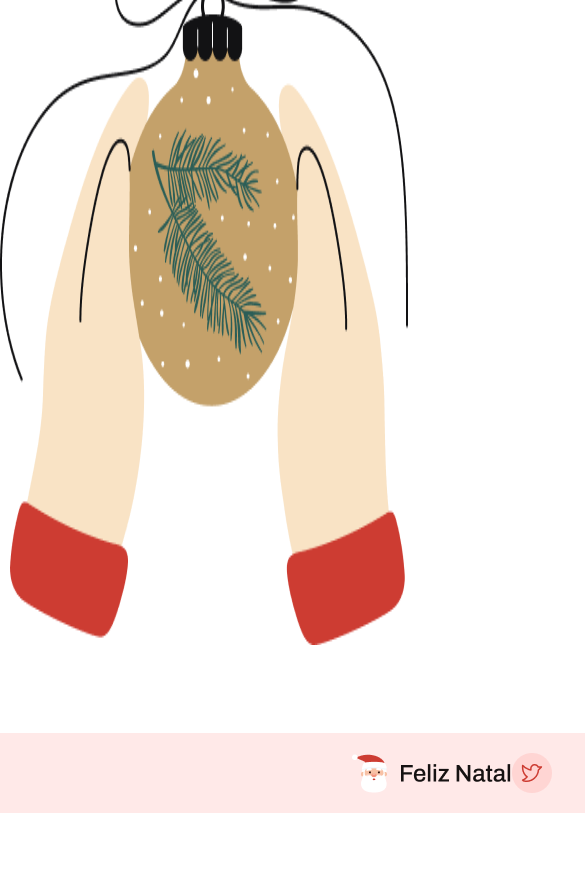
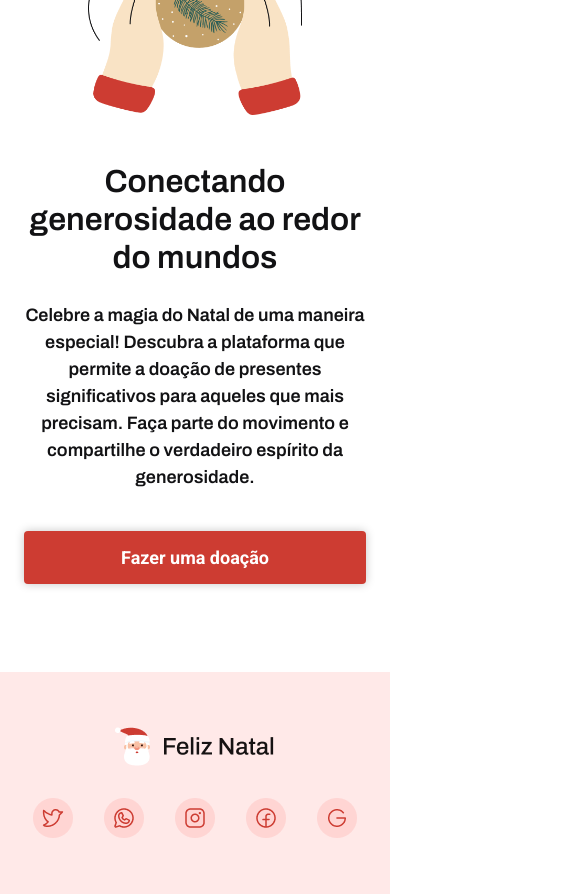
Before and after one commit to lucassalles-git/natalina2, a Vue app: page / in a window 390 px wide. Shown: the part 1600-2494 px from the top of the page, 585 px wide, since content can reach past the window. Before the commit the page ends 2413 px from the top, so only its background shows below. Built offline with nearby package versions, Linux system fonts and the light colour scheme.

Commit message:
Responsividade mobile completa

```diff
--- a/src/components/Fim.vue
+++ b/src/components/Fim.vue
@@ -4,7 +4,7 @@
 
 <template>
     <section class="bola-natal">
-        <img :src="bola" alt="">
+        <img class="ball" :src="bola" alt="Mãos segurando uma bola de natal">
 
         <div>
             <h2>Conectando generosidade
@@ -14,7 +14,7 @@
                 significativos para aqueles que mais precisam. Faça parte do movimento e compartilhe o verdadeiro
                 espírito da generosidade.</p>
 
-                <button>Fazer uma doação</button>
+            <button>Fazer uma doação</button>
         </div>
     </section>
 </template>
@@ -28,22 +28,47 @@
     color: $color;
 }
 
-.bola-natal{
+.bola-natal {
     padding: 80px 0;
     display: flex;
     gap: 206px;
 
-    h2{
-        margin-bottom: 24px;
-        @include font-style()
+    @media (max-width: 440px) and (max-height: 956px) {
+        padding: 80px 24px;
+        flex-direction: column;
+        align-items: center;
+        gap: 48px;
+
+        text-align: center;
     }
 
-    p{
-        margin-bottom: 40px;
-        @include font-style($weight: 400, $size: 24px, $lineHeight: 36px)
+    .ball {
+        @media (max-width: 440px) and (max-height: 956px) {
+            width: 213.94px;
+            height: 206.6px;
+        }
     }
 
-    button{
+    h2 {
+        margin-bottom: 24px;
+        @include font-style();
+
+        @media (max-width: 440px) and (max-height: 956px) {
+            @include font-style($size: 32px, $lineHeight: 38.4px);
+
+        }
+    }
+
+    p {
+        margin-bottom: 40px;
+        @include font-style($weight: 400, $size: 24px, $lineHeight: 36px);
+
+        @media (max-width: 440px) and (max-height: 956px) {
+            @include font-style($size: 18px, $lineHeight: 27px);
+        }
+    }
+
+    button {
         width: 238px;
         padding: 14px 32px;
 
@@ -54,12 +79,16 @@
         transition: all 0.5s;
 
         @include font-style($font: "Roboto", $weight: 700, $size: 18px, $lineHeight: 21.09px, $color: #FFFFFF);
+
+        @media (max-width: 440px) and (max-height: 956px) {
+            width: 100%;
+            padding: 16px 32px;
+        }
     }
 
-    button:hover{
+    button:hover {
         transition: all 0.5s;
         background-color: #C4A16A;
     }
 }
-
 </style>
--- a/src/components/Footer.vue
+++ b/src/components/Footer.vue
@@ -22,17 +22,30 @@
 </template>
 
 <style scoped lang="scss">
-footer{
+footer {
     padding: 20px 352px;
     display: flex;
     align-items: center;
     justify-content: space-between;
 
     background-color: #FFE9E8;
+
+    @media (max-width: 440px) and (max-height: 956px) {
+        height: 222px;
+        padding: 0;
+        flex-direction: column;
+        align-items: center;
+        justify-content: center;
+        gap: 32px;
+    }
 }
 
-.social{
+.social {
     display: flex;
     gap: 36px;
+
+    @media (max-width: 440px) and (max-height: 956px) {
+        gap: 8vw;
+    }
 }
 </style>
```
Lines whose indentation alone changed are shown as unchanged.
